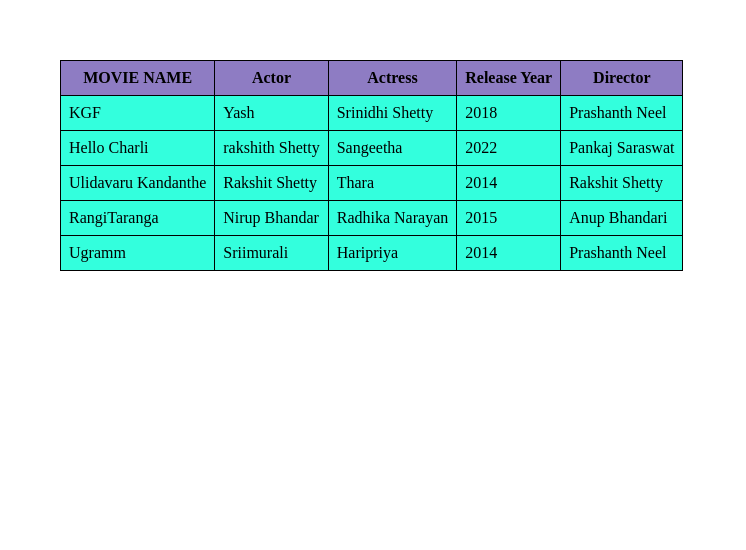
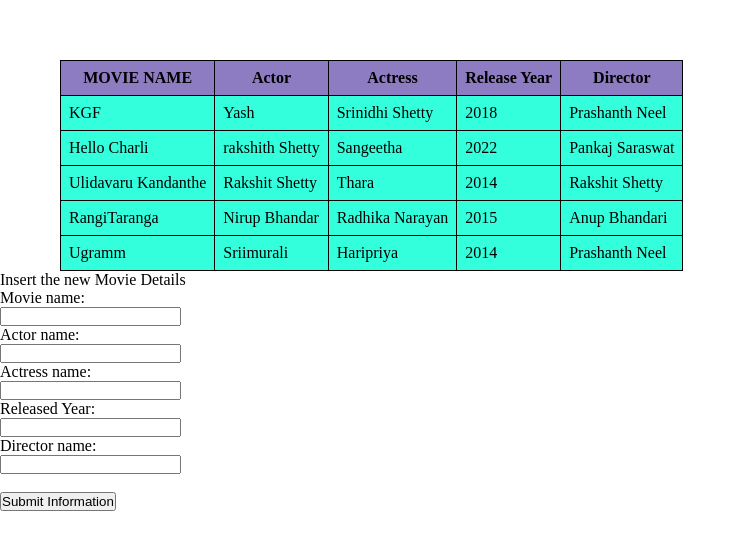
Before and after one commit to sushmitha-sys/Mulsof_Training_Program, a PHP site: page / in a window 1280 px wide. Shown: the top 550 px of the page, without its empty margins (0-746 px from the left). Run offline with PHP 8.4, Linux system fonts and the light colour scheme; data comes from the database, SQL or seed files in the repository.

Commit message:
Update index.php

```diff
--- a/index.php
+++ b/index.php
@@ -51,5 +51,49 @@
         }
         ?>
     </table>
+    <form  >
+    <p>Insert the new Movie Details</p>
+  <label for="mov_name">Movie name:</label><br>
+  <input type="text" id="mov_name" name="mov_name"><br>
+  <label for="actror">Actor name:</label><br>
+  <input type="text" id="actror" name="actror"><br>
+  <label for="actress">Actress name:</label><br>
+  <input type="text" id="actress" name="actress"><br>
+  <label for="Year">Released Year:</label><br>
+  <input type="text" id="Year" name="Year"><br>
+  <label for="Director">Director name:</label><br>
+  <input type="text" id="Director" name="Director"><br><br>
+  <input type="submit" name="submit" value="Submit Information" class="btn btn-primary">
+</form>
+<?php
+
+if(isset($_POST['submit']))
+{
+    //get all the details from the form
+    $mov_name=$_POST['mov_name'];
+    $actror=$_POST['actror'];
+    $actress=$_POST['actress'];
+
+    $year=$_POST['Year'];
+
+    $director=$_POST['Director'];
+
+
+    $sql2="INSERT INTO movies SET
+            mov_name='$mov_name',
+            actror=$actror,
+            actress=$actress,
+            year=$Year,
+
+            director='$Director',
+
+            ";
+        //echo $sql2;die();
+    $res2=mysqli_query($conn,$sql2);
+}
+?>
+
+
 </div>
 </body>
+</html>
```
